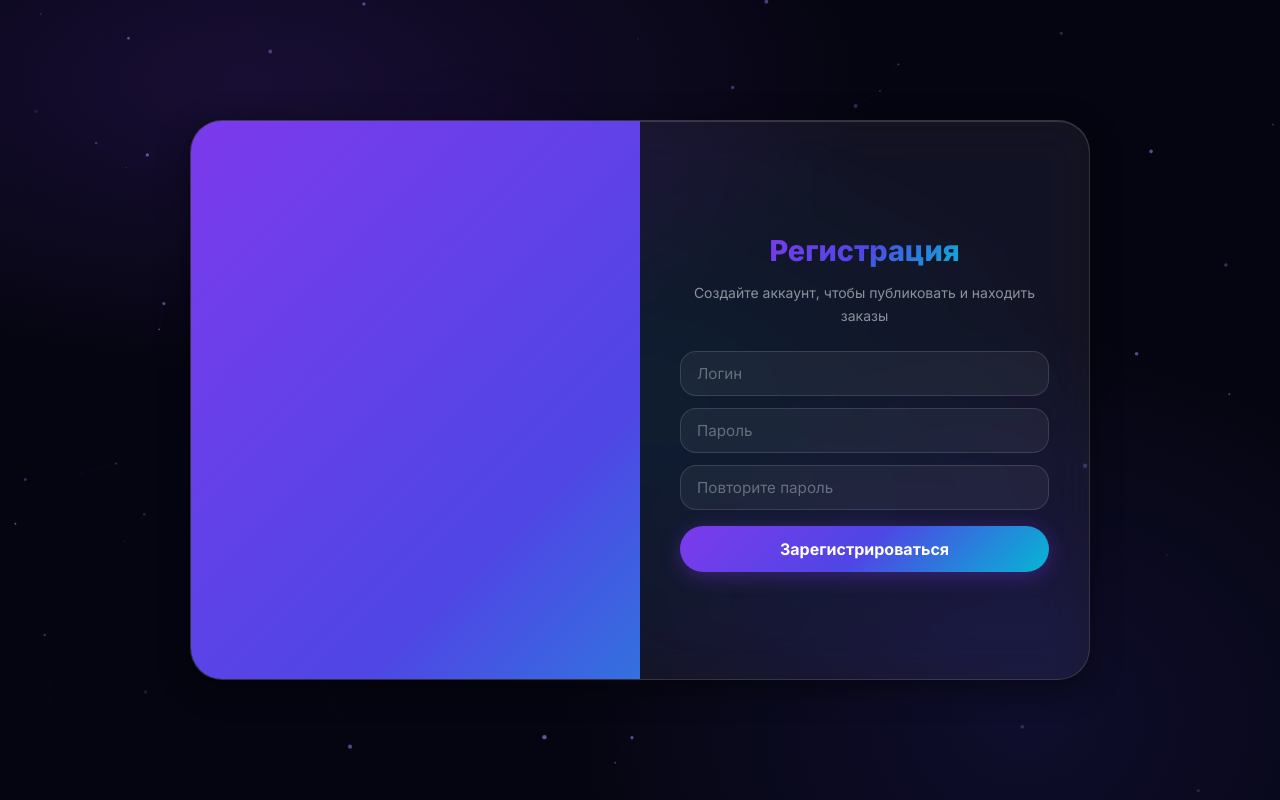
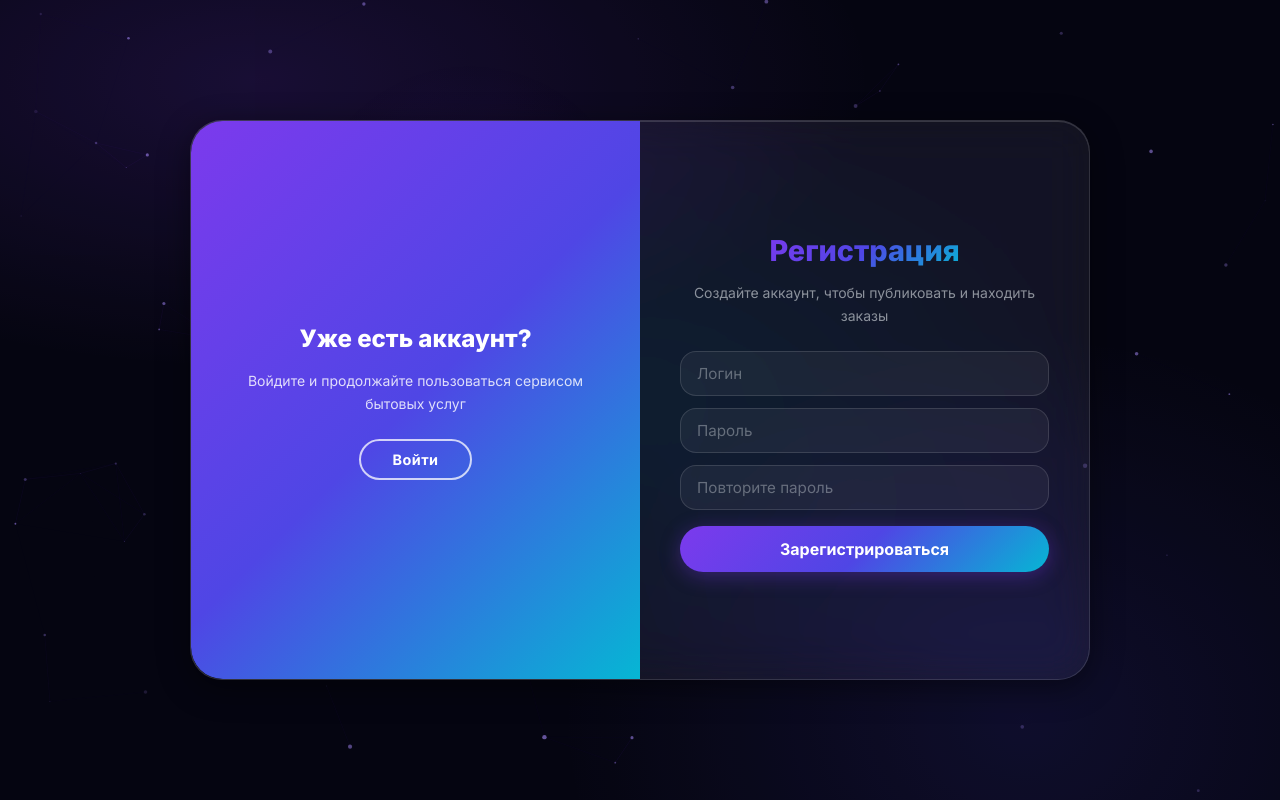
Before and after one commit to LALASTRRRRR22/Website-2, a PHP site: page /login.php?mode=register in a window 1280 px wide. Run offline with PHP 8.4, Linux system fonts and the light colour scheme; a stand-in replaces the project's code that opens the database connection.

Commit message:
Fix overlay panel visibility: remove broken 200%-width trick
Replaced complex 200%-wide overlay + translateX(100%) panels with a simple
approach: overlay fills its container (100% width), both panels overlay each
other at inset:0, visibility toggled via opacity. Gradient block slides
left/right via container transform; text fades in/out inside it.

https://claude.ai/code/session_015uSz2wx5ojpfoPRwuaXyXb

```diff
--- a/css/style.css
+++ b/css/style.css
@@ -789,47 +789,40 @@ select.steam-input option:checked {
 /*
  * The overlay-container sits at the RIGHT half.
  * When right-panel-active it slides LEFT to cover the left half.
- * Inside the container an .auth-overlay of width 200% holds two
- * panels side-by-side; it shifts so the correct panel is visible.
+ * The gradient panel slides left/right; text inside fades between two states.
  */
 .auth-overlay-container {
     position: absolute;
     top: 0; left: 50%;
     width: 50%; height: 100%;
-    overflow: hidden;
     z-index: 100;
     transition: transform 0.6s ease-in-out;
     will-change: transform;
+    border-radius: 0 var(--r-xl) var(--r-xl) 0;
+    overflow: hidden;
 }
 .auth-container.right-panel-active .auth-overlay-container {
     transform: translateX(-100%); /* slides to left half */
+    border-radius: var(--r-xl) 0 0 var(--r-xl);
 }
 
 .auth-overlay {
     position: relative;
     height: 100%;
-    left: -100%;
-    width: 200%;
+    width: 100%;
     background: var(--accent-grad);
-    transition: transform 0.6s ease-in-out;
-    will-change: transform;
-}
-.auth-container.right-panel-active .auth-overlay {
-    transform: translateX(50%);
 }
 
 .auth-overlay-panel {
     position: absolute;
-    top: 0;
-    width: 50%; height: 100%;
+    inset: 0;
     display: flex;
     flex-direction: column;
     align-items: center;
     justify-content: center;
     padding: 40px 32px;
     text-align: center;
-    transition: transform 0.6s ease-in-out;
-    will-change: transform;
+    transition: opacity 0.3s ease-in-out;
 }
 .auth-overlay-panel h2 { font-size: 1.5rem; font-weight: 800; color: #fff; margin-bottom: 12px; }
 .auth-overlay-panel p  { color: rgba(255,255,255,0.82); font-size: 0.875rem; margin-bottom: 24px; }
@@ -865,13 +858,13 @@ select.steam-input option:checked {
 }
 .auth-switch-btn-mobile:hover { border-color: var(--accent); color: var(--accent); }
 
-/* Left overlay panel: shown when register is active (overlay slid to left) */
-.auth-overlay-left  { left: 0; transform: translateX(0); }
-/* Right overlay panel: shown by default (visible through the right-side container) */
-.auth-overlay-right { right: 0; transform: translateX(100%); }
+/* Default (login): show right panel text ("Новый пользователь?"), hide left */
+.auth-overlay-left  { opacity: 0; pointer-events: none; }
+.auth-overlay-right { opacity: 1; pointer-events: all; }
 
-.auth-container.right-panel-active .auth-overlay-left  { transform: translateX(-100%); }
-.auth-container.right-panel-active .auth-overlay-right { transform: translateX(0); }
+/* Register active: show left panel text ("Уже есть аккаунт?"), hide right */
+.auth-container.right-panel-active .auth-overlay-left  { opacity: 1; pointer-events: all; }
+.auth-container.right-panel-active .auth-overlay-right { opacity: 0; pointer-events: none; }
 
 /* ── Cabinet ───────────────────────────────────────────── */
 .cabinet-layout {
```
Also changed, not shown: 1 other file.
